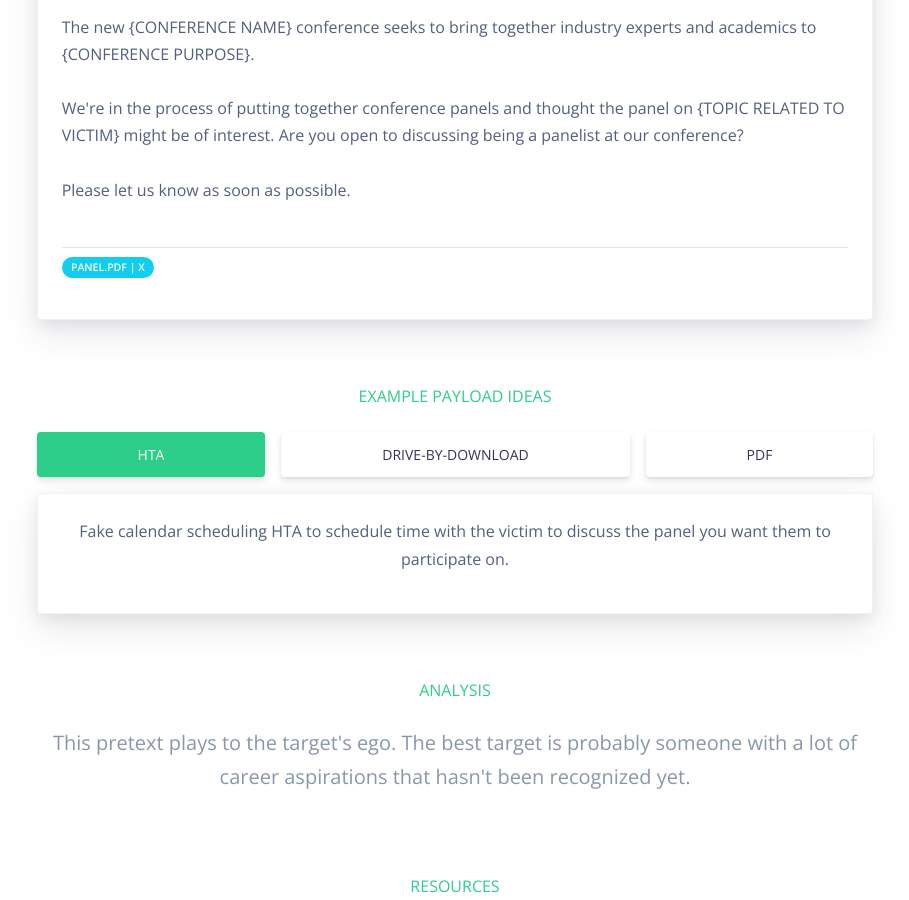
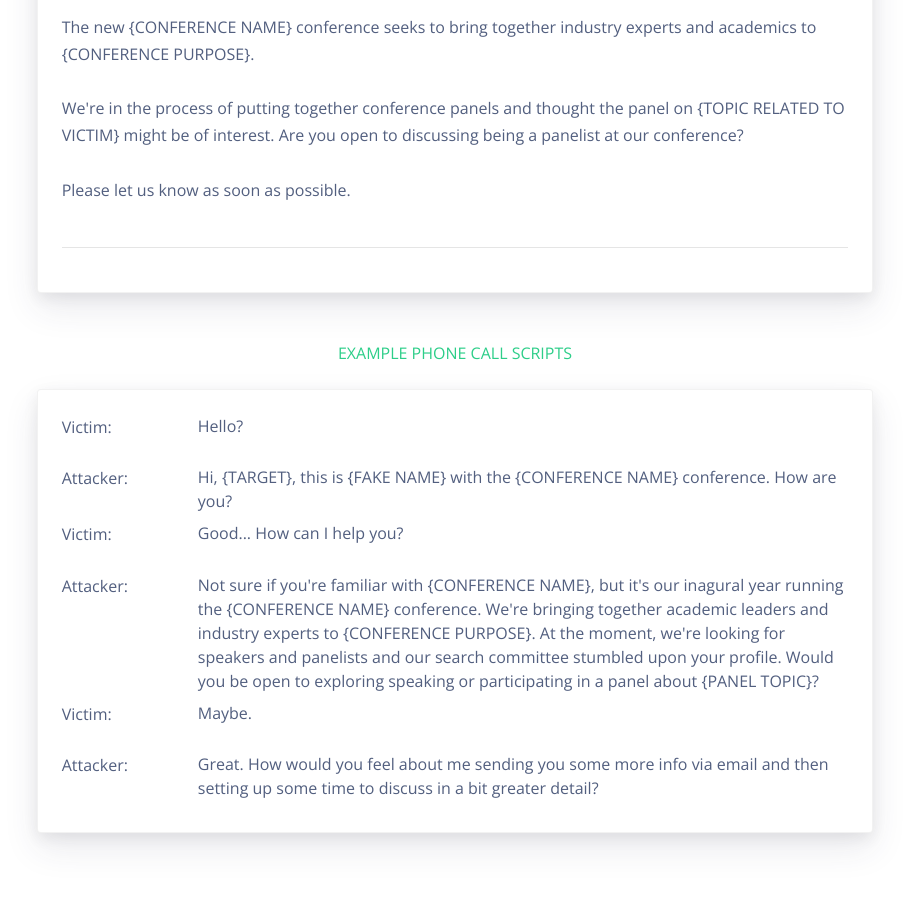
Before and after one commit to pretext-project/pretext-project.github.io, a Jekyll site: the page built from _pretexts/conference-speaker.md, in a window 1280 px wide and 900 px high, scrolled down 1185 px. Shown: the whole window, without its empty margins (185-1094 px from the left). Built offline with Jekyll 4.4.1, drawn with Linux system fonts in a browser that asks for light colours; nearby versions of some CDN libraries.

Commit message:
fixing conf speaker

```diff
--- a/_pretexts/conference-speaker.md
+++ b/_pretexts/conference-speaker.md
@@ -41,8 +41,26 @@
       We're in the process of putting together conference panels and thought the panel on {TOPIC RELATED TO VICTIM} might be of interest. Are you open to discussing being a panelist at our conference?
 
       Please let us know as soon as possible.
-    attachments:
-      - panel.pdf
+sample-phone-calls:
+  - script:
+    - message:
+      - from: victim
+      - content: Hello?
+    - message:
+      - from: attacker
+      - content: Hi, {TARGET}, this is {FAKE NAME} with the {CONFERENCE NAME} conference. How are you?
+    - message:
+      - from: victim
+      - content: Good... How can I help you?
+    - message:
+      - from: attacker
+      - content: Not sure if you're familiar with {CONFERENCE NAME}, but it's our inagural year running the {CONFERENCE NAME} conference. We're bringing together academic leaders and industry experts to {CONFERENCE PURPOSE}. At the moment, we're looking for speakers and panelists and our search committee stumbled upon your profile. Would you be open to exploring speaking or participating in a panel about {PANEL TOPIC}?
+    - message:
+      - from: victim
+      - content: Maybe.
+    - message:
+      - from: attacker
+      - content: Great. How would you feel about me sending you some more info via email and then setting up some time to discuss in a bit greater detail?
 tags:
   - intrigue
   - ego
```
